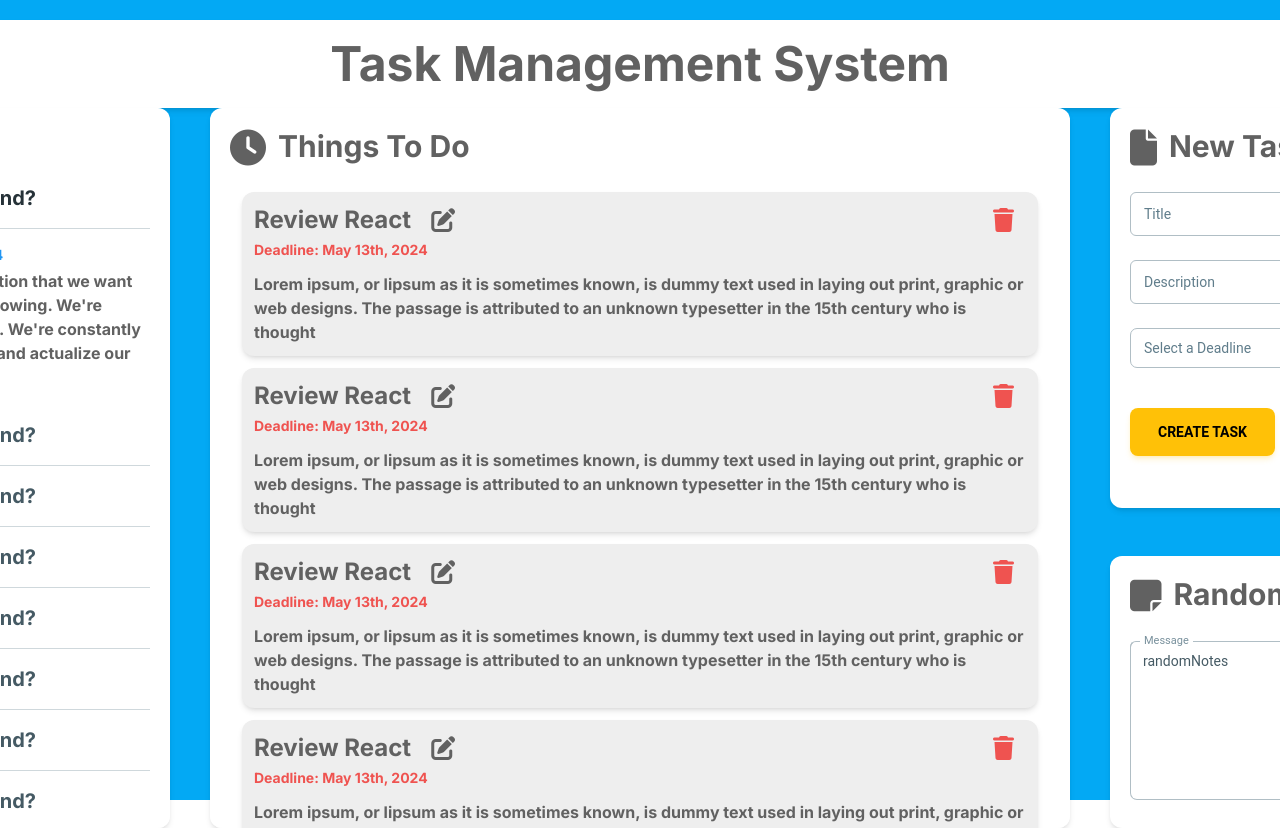
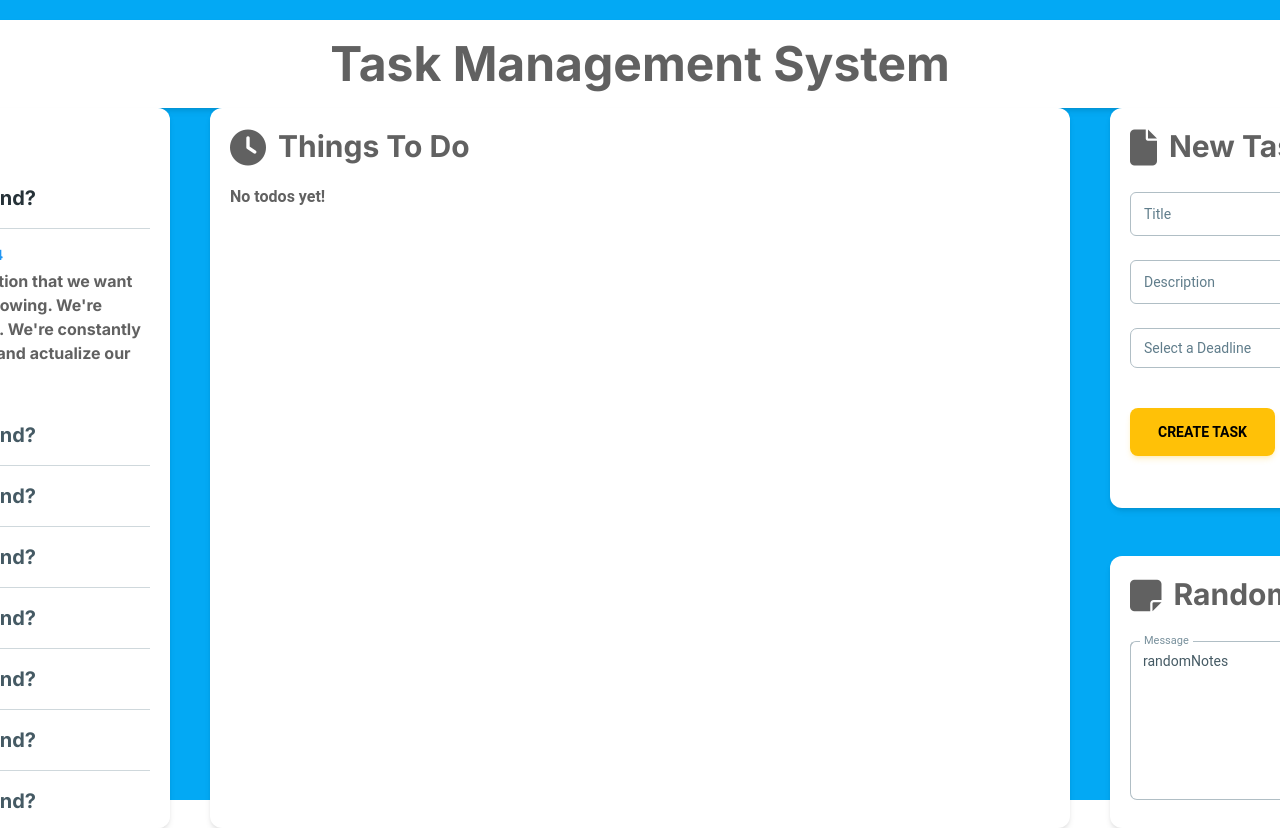
Before and after one commit to DarkVader121/Task-Management-System, a React (Vite) app: page / in a window 1280 px wide. Shown: the top 828 px of the page. Built offline with nearby package versions, Linux system fonts and the light colour scheme.

Commit message:
ThingsTodo

```diff
--- a/src/components/ThingsTodo.jsx
+++ b/src/components/ThingsTodo.jsx
@@ -1,10 +1,17 @@
-import React from 'react'
+import React, {useEffect} from 'react'
 import {
     Typography,
     Card,
 } from "@material-tailwind/react";
+import { useStore  } from '../stores'
 
 const ThingsTodo = () => {
+    const { state } = useStore();
+    const { todos } = state;
+
+    useEffect(() => {
+        console.log('Todos have been updated:', todos);
+    }, [todos]);
     return (
      <>
         <div className='flex align-center'>
@@ -13,139 +20,33 @@ const ThingsTodo = () => {
                 Things To Do
             </Typography>
         </div>
-        <div className="p-3">
-            {/* Things To Do  */}
-            <Card className="p-3 w-full bg-gray-200 mt-3">
+
+        {todos.length > 0 ? (
+                    todos.map((todo, index) => (
+                        <Card className="p-3 w-full bg-gray-200 mt-3" key={index}>
                             <div className='flex align-center justify-between'>
                                 <div className="flex justify-start align-center">
                                     <Typography  variant="h1" id="Inter" className="font-bold lg:text-2xl">
-                            Review React
+                                        {todo.title}
                                     </Typography>
                                     <i className="fa-solid fa-pen-to-square text-2xl ml-5 cursor-pointer"></i>
                                 </div>
                                 <i className="fa-solid fa-trash text-2xl ml-5 cursor-pointer text-red-400 mr-3"></i>
                             </div>
                             <Typography  variant="h1" id="Inter" className="lg:text-sm text-red-400 mt-1">
-                    Deadline:  May 13th, 2024
+                                {`Deadline: ${todo.deadline}`}
                             </Typography>
 
                             <Typography  variant="h1" id="Inter" className="lg:text-base mt-3">
-                Lorem ipsum, or lipsum as it is sometimes known, is dummy text used in laying out
-                print, graphic or web designs. The passage is attributed to an unknown typesetter
-                ﻿in the 15th century who is thought
+                                {todo.description}
                             </Typography>
                         </Card>
-
-                {/* Things To Do  */}
-                <Card className="p-3 w-full bg-gray-200 mt-3">
-                <div className='flex align-center justify-between'>
-                    <div className="flex justify-start align-center">
-                        <Typography  variant="h1" id="Inter" className="font-bold lg:text-2xl">
-                            Review React
+                    ))
+                ) : (
+                    <Typography variant="h6" className="mt-4">
+                        No todos yet!
                     </Typography>
-                        <i className="fa-solid fa-pen-to-square text-2xl ml-5 cursor-pointer"></i>
-                    </div>
-                    <i className="fa-solid fa-trash text-2xl ml-5 cursor-pointer text-red-400 mr-3"></i>
-                </div>
-                <Typography  variant="h1" id="Inter" className="lg:text-sm text-red-400 mt-1">
-                    Deadline:  May 13th, 2024
-                </Typography>
-
-                <Typography  variant="h1" id="Inter" className="lg:text-base mt-3">
-                Lorem ipsum, or lipsum as it is sometimes known, is dummy text used in laying out
-                print, graphic or web designs. The passage is attributed to an unknown typesetter
-                ﻿in the 15th century who is thought
-                </Typography>
-            </Card>
-
-                {/* Things To Do  */}
-                <Card className="p-3 w-full bg-gray-200 mt-3">
-                <div className='flex align-center justify-between'>
-                    <div className="flex justify-start align-center">
-                        <Typography  variant="h1" id="Inter" className="font-bold lg:text-2xl">
-                            Review React
-                        </Typography>
-                        <i className="fa-solid fa-pen-to-square text-2xl ml-5 cursor-pointer"></i>
-                    </div>
-                    <i className="fa-solid fa-trash text-2xl ml-5 cursor-pointer text-red-400 mr-3"></i>
-                </div>
-                <Typography  variant="h1" id="Inter" className="lg:text-sm text-red-400 mt-1">
-                    Deadline:  May 13th, 2024
-                </Typography>
-
-                <Typography  variant="h1" id="Inter" className="lg:text-base mt-3">
-                Lorem ipsum, or lipsum as it is sometimes known, is dummy text used in laying out
-                print, graphic or web designs. The passage is attributed to an unknown typesetter
-                ﻿in the 15th century who is thought
-                </Typography>
-            </Card>
-
-                {/* Things To Do  */}
-                <Card className="p-3 w-full bg-gray-200 mt-3">
-                <div className='flex align-center justify-between'>
-                    <div className="flex justify-start align-center">
-                        <Typography  variant="h1" id="Inter" className="font-bold lg:text-2xl">
-                            Review React
-                        </Typography>
-                        <i className="fa-solid fa-pen-to-square text-2xl ml-5 cursor-pointer"></i>
-                    </div>
-                    <i className="fa-solid fa-trash text-2xl ml-5 cursor-pointer text-red-400 mr-3"></i>
-                </div>
-                <Typography  variant="h1" id="Inter" className="lg:text-sm text-red-400 mt-1">
-                    Deadline:  May 13th, 2024
-                </Typography>
-
-                <Typography  variant="h1" id="Inter" className="lg:text-base mt-3">
-                Lorem ipsum, or lipsum as it is sometimes known, is dummy text used in laying out
-                print, graphic or web designs. The passage is attributed to an unknown typesetter
-                ﻿in the 15th century who is thought
-                </Typography>
-            </Card>
-
-                {/* Things To Do  */}
-                <Card className="p-3 w-full bg-gray-200 mt-3">
-                <div className='flex align-center justify-between'>
-                    <div className="flex justify-start align-center">
-                        <Typography  variant="h1" id="Inter" className="font-bold lg:text-2xl">
-                            Review React
-                        </Typography>
-                        <i className="fa-solid fa-pen-to-square text-2xl ml-5 cursor-pointer"></i>
-                    </div>
-                    <i className="fa-solid fa-trash text-2xl ml-5 cursor-pointer text-red-400 mr-3"></i>
-                </div>
-                <Typography  variant="h1" id="Inter" className="lg:text-sm text-red-400 mt-1">
-                    Deadline:  May 13th, 2024
-                </Typography>
-
-                <Typography  variant="h1" id="Inter" className="lg:text-base mt-3">
-                Lorem ipsum, or lipsum as it is sometimes known, is dummy text used in laying out
-                print, graphic or web designs. The passage is attributed to an unknown typesetter
-                ﻿in the 15th century who is thought
-                </Typography>
-            </Card>
-
-                {/* Things To Do  */}
-                <Card className="p-3 w-full bg-gray-200 mt-3">
-                <div className='flex align-center justify-between'>
-                    <div className="flex justify-start align-center">
-                        <Typography  variant="h1" id="Inter" className="font-bold lg:text-2xl">
-                            Review React
-                        </Typography>
-                        <i className="fa-solid fa-pen-to-square text-2xl ml-5 cursor-pointer"></i>
-                    </div>
-                    <i className="fa-solid fa-trash text-2xl ml-5 cursor-pointer text-red-400 mr-3"></i>
-                </div>
-                <Typography  variant="h1" id="Inter" className="lg:text-sm text-red-400 mt-1">
-                    Deadline:  May 13th, 2024
-                </Typography>
-
-                <Typography  variant="h1" id="Inter" className="lg:text-base mt-3">
-                Lorem ipsum, or lipsum as it is sometimes known, is dummy text used in laying out
-                print, graphic or web designs. The passage is attributed to an unknown typesetter
-                ﻿in the 15th century who is thought
-                </Typography>
-            </Card>
-        </div>
+                )}
      </>
       );
 }
```
Lines whose indentation alone changed are shown as unchanged.
